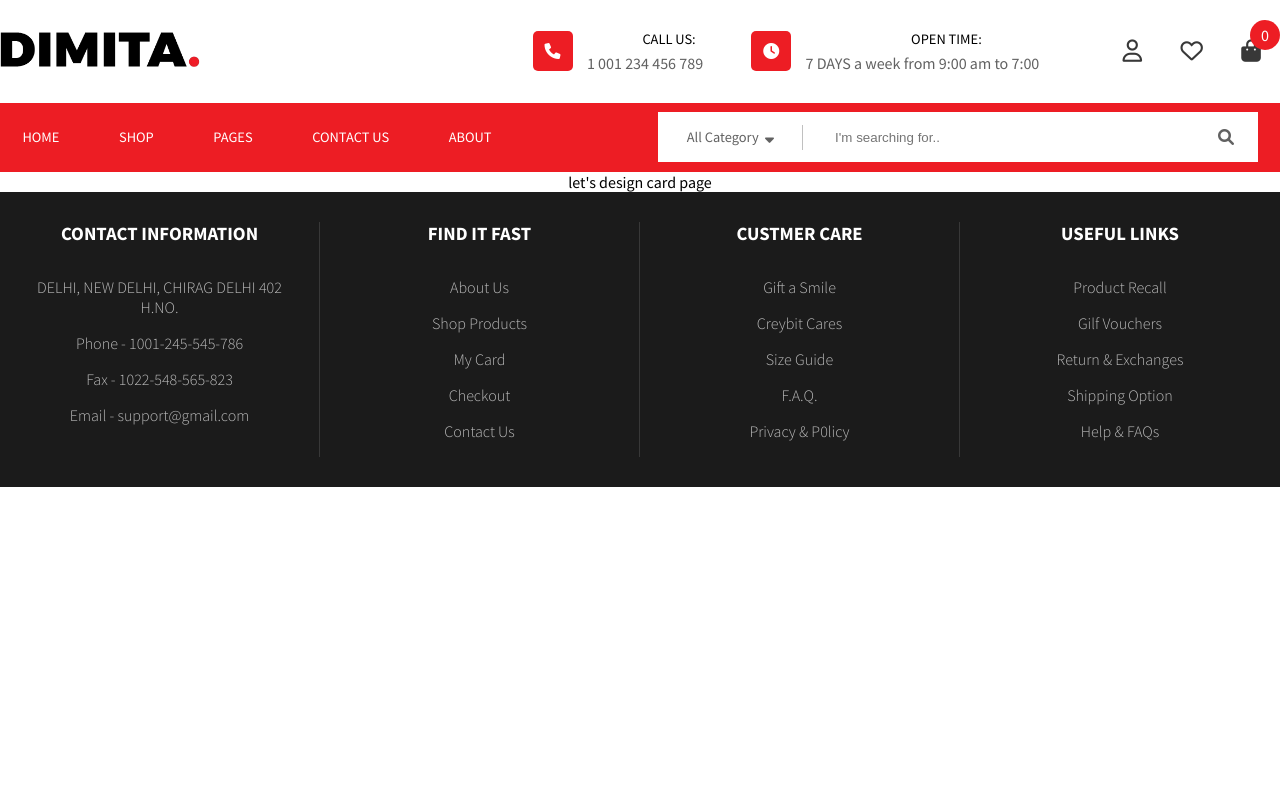
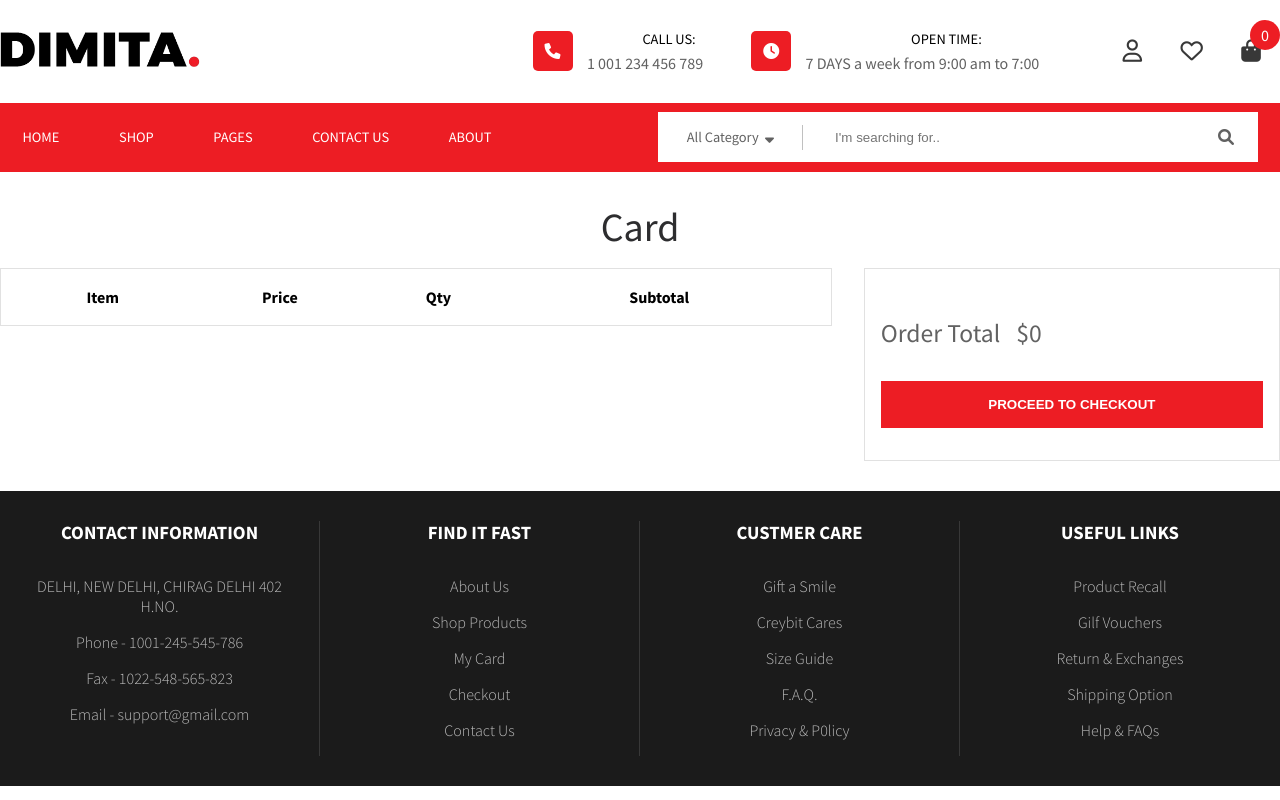
Before and after one commit to dheeraj1429/Damita-Ecommerce, a React (Create React App) app: page /Card in a window 1280 px wide. Built offline with nearby package versions, Linux system fonts and the light colour scheme.

Commit message:
created cart page desing

```diff
--- a/src/Components/CustomButtonComponent/CustomButtonComponent.js
+++ b/src/Components/CustomButtonComponent/CustomButtonComponent.js
@@ -7,7 +7,7 @@ import { showSideBar } from '../../Redux/Action/action';
 
 import './CustomButtonComponent.css';
 
-function CustomButtonComponent({ type, InnerData, ButtonClassName, onClick }) {
+function CustomButtonComponent({ type, InnerData, ButtonClassName, onClick, ButtonInnerData }) {
   const location = useLocation();
   const dispatch = useDispatch();
 
--- a/src/Components/ProductsSummerTabComponent/ProductsSummerTabComponent.css
+++ b/src/Components/ProductsSummerTabComponent/ProductsSummerTabComponent.css
@@ -29,3 +29,17 @@
   margin-right: 1rem;
   color: var(--ProductsHeadingColor);
 }
+
+.style_2 {
+  padding: 0;
+  border: none;
+  margin: 0;
+}
+
+.style_2 .Products_Summer_Inner_Div {
+  display: block;
+}
+
+.style_2 button {
+  width: 100%;
+}
--- a/src/Components/ProductsSummerTabComponent/ProductsSummerTabComponent.js
+++ b/src/Components/ProductsSummerTabComponent/ProductsSummerTabComponent.js
@@ -4,8 +4,8 @@ import CustomButtonComponent from '../CustomButtonComponent/CustomButtonComponen
 
 import './ProductsSummerTabComponent.css';
 
-function ProductsSummerTabComponent() {
-  const selector = useSelector((state) => state.userStoreData.WishListProducts);
+function ProductsSummerTabComponent({ data, style, buttonInner }) {
+  const selector = data;
   const [Price, setPrice] = useState('');
 
   useEffect(() => {
@@ -19,9 +19,9 @@ function ProductsSummerTabComponent() {
   }, [selector]);
 
   return (
-    <div className="Products_Summer_Tab padding_One">
+    <div className={style ? `Products_Summer_Tab padding_One ${style}` : 'Products_Summer_Tab padding_One '}>
       {selector !== null ? (
-        <div className="Products_Summer_Inner_Div">
+        <div className="Products_Summer_Inner_Div ">
           <div className="Products_Total_Div">
             <div className="Products_Summer_Content_Div">
               <div className="Summer_Details_Div_inner">
@@ -29,7 +29,12 @@ function ProductsSummerTabComponent() {
                 <h1>${Price}</h1>
               </div>
 
-              <CustomButtonComponent type={'button'} InnerData={'ADD INTO CARD'} ButtonClassName={'Add_to_cart'} />
+              <CustomButtonComponent
+                type={'button'}
+                InnerData={buttonInner ? buttonInner : 'ADD INTO CARD'}
+                ButtonClassName={'Add_to_cart'}
+                styleProperty={true}
+              />
             </div>
           </div>
         </div>
--- a/src/Components/SearchBarComponent/SearchBarComponent.js
+++ b/src/Components/SearchBarComponent/SearchBarComponent.js
@@ -2,7 +2,7 @@ import React, { useState } from 'react';
 
 import './SearchBarComponent.css';
 
-function SearchBarComponent() {
+function SearchBarComponent({ icon }) {
   const [SearchState, setSearchState] = useState('');
 
   const ChangeSearchInputValue = function (e) {
@@ -16,9 +16,7 @@ function SearchBarComponent() {
       </div>
 
       <input type="search" placeholder="I'm searching for.." value={SearchState} onChange={ChangeSearchInputValue} />
-      <div className="Search__Icon_Div">
-        <i class="fas fa-search"></i>
-      </div>
+      <div className="Search__Icon_Div">{icon ? <i className={icon} /> : null}</div>
     </div>
   );
 }
--- a/src/Components/SecondNavbarComponent/SecondNavbarComponent.js
+++ b/src/Components/SecondNavbarComponent/SecondNavbarComponent.js
@@ -29,7 +29,7 @@ function SecondNavbarComponent() {
         ))}
       </div>
       {/* Search Component */}
-      <SearchBarComponent />
+      <SearchBarComponent icon={'fas fa-search'} />
 
       {/* Mega Menu Component */}
       {/* <MegaMenuComponent Data={ShowMegaMenu} /> */}
--- a/src/Components/WissListTableCardComponent/WishListTableCardComponent.js
+++ b/src/Components/WissListTableCardComponent/WishListTableCardComponent.js
@@ -1,12 +1,15 @@
 import React from 'react';
 
-import { removeWhislistProducts } from '../../Redux/Action/action';
 import { useDispatch } from 'react-redux';
 
 import './WishListTableCardComponent.css';
 
-function WishListTableCardComponent({ posterUrl, shortTitle, Deal_of_the_Day, quntity, totalPrice }) {
+function WishListTableCardComponent({ posterUrl, shortTitle, Deal_of_the_Day, quntity, totalPrice, removeItemfrom }) {
   const dispatch = useDispatch();
+
+  const removeProductsData = function () {
+    dispatch(removeItemfrom(shortTitle));
+  };
 
   return (
     <tr>
@@ -22,7 +25,7 @@ function WishListTableCardComponent({ posterUrl, shortTitle, Deal_of_the_Day, qu
       <td>{quntity}</td>
       <td>${totalPrice}</td>
       <td>
-        <i class="fas fa-trash-alt Remove_Products" onClick={() => dispatch(removeWhislistProducts(shortTitle))}></i>
+        <i class="fas fa-trash-alt Remove_Products" onClick={removeItemfrom ? () => removeProductsData() : null}></i>
       </td>
     </tr>
   );
--- a/src/Pages/CardPage/CardPage.css
+++ b/src/Pages/CardPage/CardPage.css
@@ -0,0 +1,33 @@
+.Card_Heading {
+  text-align: center;
+}
+
+.Card_Heading h1 {
+  font-size: 2.5rem;
+  font-weight: 500;
+  color: var(--TabSecondColor);
+  margin-bottom: 1rem;
+}
+
+.Wishlist_Products_card {
+  display: flex;
+  justify-content: center;
+}
+.Table_Div {
+  width: 80%;
+}
+
+.TotalPrice_Div {
+  position: sticky;
+  top: 0;
+  width: 40%;
+  height: auto;
+  border: 1px solid var(--SmoothBg);
+  margin-left: 2rem;
+}
+
+.TotalPrice_Div h1 {
+  color: var(--Gray);
+  font-size: 1.6rem;
+  font-weight: 500;
+}
--- a/src/Pages/CardPage/CardPage.js
+++ b/src/Pages/CardPage/CardPage.js
@@ -1,9 +1,44 @@
 import React from 'react';
+import { useSelector } from 'react-redux';
+
+import WishListTableCardComponent from '../../Components/WissListTableCardComponent/WishListTableCardComponent';
+import ProductsSummerTabComponent from '../../Components/ProductsSummerTabComponent/ProductsSummerTabComponent';
+
+import { removCardItem } from '../../Redux/Action/action';
 
 import './CardPage.css';
 
 function CardPage() {
-  return <div>let's design card page</div>;
+  const selector = useSelector((state) => state.userStoreData.AddToCardProducts);
+
+  return (
+    <div className="Card_Container">
+      <div className="Card_Container_Inner Container padding_One">
+        <div className="Card_Heading">
+          <h1>Card</h1>
+        </div>
+
+        <div className="Wishlist_Products_card">
+          <div className="Table_Div">
+            <table>
+              <tr>
+                <th>Item</th>
+                <th>Price</th>
+                <th>Qty</th>
+                <th>Subtotal</th>
+              </tr>
+              {selector !== null
+                ? selector.map(({ id, ...otherData }) => <WishListTableCardComponent {...otherData} key={id} removeItemfrom={removCardItem} />)
+                : null}
+            </table>
+          </div>
+          <div className="TotalPrice_Div">
+            <ProductsSummerTabComponent data={selector} style={'style_2'} buttonInner={'PROCEED TO CHECKOUT'} />
+          </div>
+        </div>
+      </div>
+    </div>
+  );
 }
 
 export default CardPage;
--- a/src/Pages/WishListPage/WishLsitPage.js
+++ b/src/Pages/WishListPage/WishLsitPage.js
@@ -4,7 +4,7 @@ import WishListTableCardComponent from '../../Components/WissListTableCardCompon
 import CustomButtonComponent from '../../Components/CustomButtonComponent/CustomButtonComponent';
 import ProductsSummerTabComponent from '../../Components/ProductsSummerTabComponent/ProductsSummerTabComponent';
 
-import { removeAllProducts } from '../../Redux/Action/action';
+import { removeAllProducts, removeWhislistProducts } from '../../Redux/Action/action';
 import { useSelector, useDispatch } from 'react-redux';
 
 import './WishListPage.css';
@@ -27,7 +27,9 @@ function WishLsitPage() {
             <th>Qty</th>
             <th>Subtotal</th>
           </tr>
-          {selector !== null ? selector.map(({ id, ...otherData }) => <WishListTableCardComponent {...otherData} key={id} />) : null}
+          {selector !== null
+            ? selector.map(({ id, ...otherData }) => <WishListTableCardComponent {...otherData} key={id} removeItemfrom={removeWhislistProducts} />)
+            : null}
         </table>
       </div>
 
@@ -37,7 +39,7 @@ function WishLsitPage() {
       </div>
 
       <div className="Products_Summer_Div">
-        <ProductsSummerTabComponent />
+        <ProductsSummerTabComponent data={selector} />
       </div>
     </div>
   );
--- a/src/Redux/Action/action.js
+++ b/src/Redux/Action/action.js
@@ -87,3 +87,10 @@ export const removeAllProducts = function () {
     type: ACTION_TYPE.REMOVE_ALL_PRODUCTS,
   };
 };
+
+export const removCardItem = function (data) {
+  return {
+    type: ACTION_TYPE.REMOVE_CARD_ITEM,
+    payload: data,
+  };
+};
--- a/src/Redux/ActionType/actionType.js
+++ b/src/Redux/ActionType/actionType.js
@@ -11,4 +11,5 @@ export const ACTION_TYPE = {
   SHOP_PRODUCT_PREV_DATA: 'SHOW_PRODUCT_PREV_DATA',
   REMOVE_WISHLIST_PRODUCTS: 'REMOVE_WISHLIST_PRODUCTS',
   REMOVE_ALL_PRODUCTS: 'REMOVE_ALL_PRODUCTS',
+  REMOVE_CARD_ITEM: 'REMOVE_CARD_ITEM',
 };
--- a/src/Redux/Reducer/userReducer.js
+++ b/src/Redux/Reducer/userReducer.js
@@ -33,6 +33,13 @@ const userReducer = function (state = initalState, action) {
       return {
         ...state,
         AddToCardProducts: combineSelectedProducts(state.AddToCardProducts, action.payload),
+      };
+
+    case ACTION_TYPE.REMOVE_CARD_ITEM:
+      const dataRemove = state.AddToCardProducts.filter((el) => el.shortTitle !== action.payload);
+      return {
+        ...state,
+        AddToCardProducts: dataRemove,
       };
 
     case ACTION_TYPE.CLOSE_MODEL_WINDOW:
```
